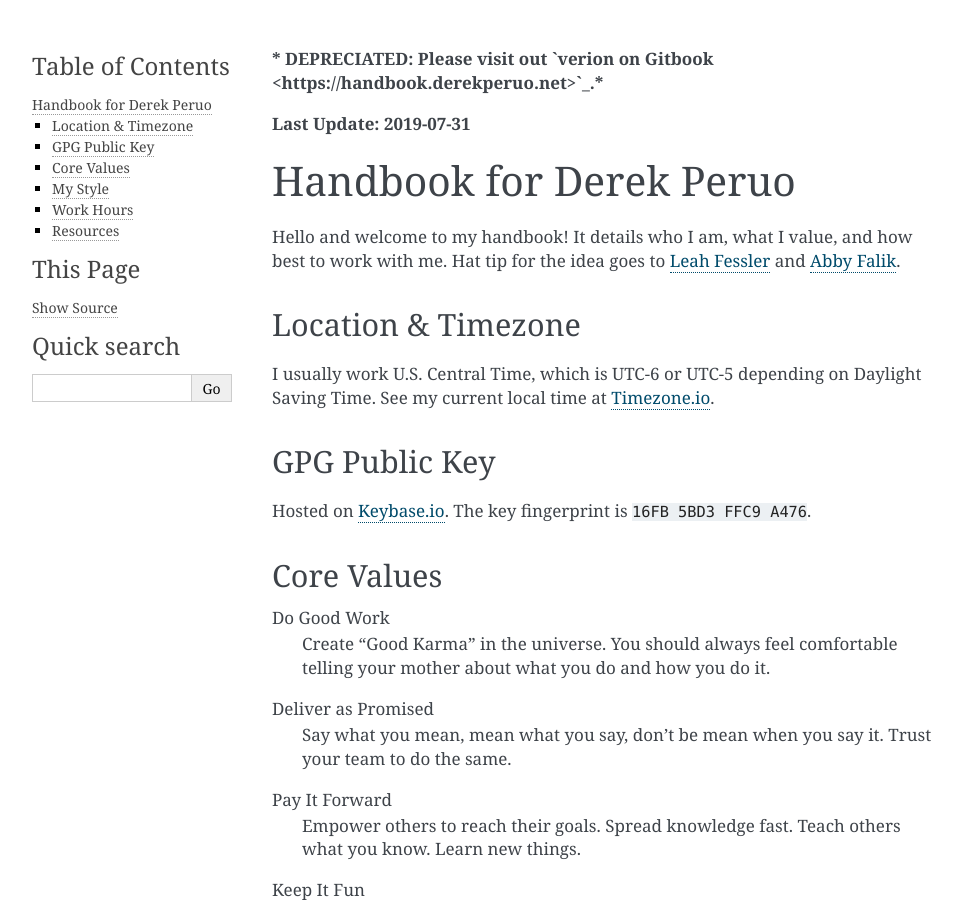
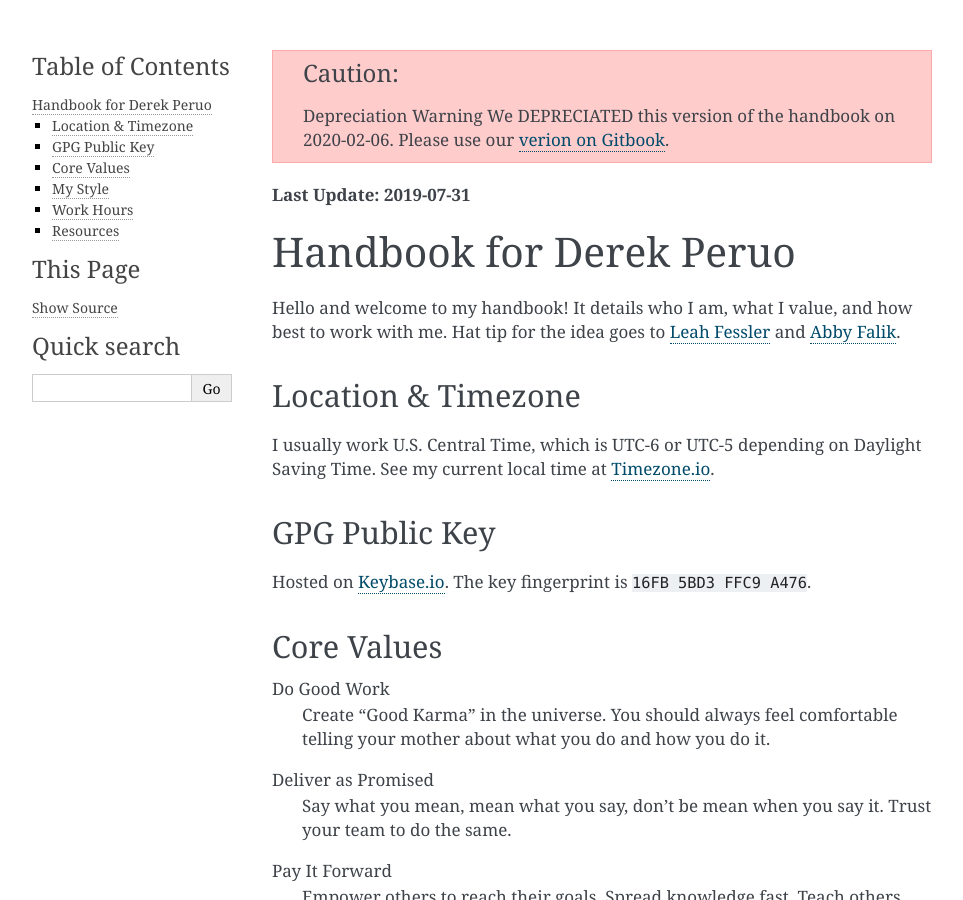
Before and after one commit to dperuo/about-me, a Sphinx documentation site: the page built from docs/index.rst, in a window 1280 px wide and 900 px high. Shown: the whole window, without its empty margins (148-1111 px from the left). Built offline with Sphinx 7.4.7, drawn with Linux system fonts in a browser that asks for light colours; pages that are not in the unit, such as notebooks, are missing from menus.

Commit message:
docs: ✏️ (index) Better depreciation warning

```diff
--- a/docs/index.rst
+++ b/docs/index.rst
@@ -1,7 +1,8 @@
 .. _Abby Falik: https://www.linkedin.com/pulse/leaders-need-user-manuals-what-i-learned-writing-mine-abby-falik
 .. _Leah Fessler: https://qz.com/1046131/writing-a-user-manual-at-work-makes-teams-less-anxious-and-more-productive/
 
-*** DEPRECIATED: Please visit out `verion on Gitbook <https://handbook.derekperuo.net>`_.***
+.. CAUTION:: Depreciation Warning
+   We DEPRECIATED this version of the handbook on 2020-02-06. Please use our `verion on Gitbook <https://handbook.derekperuo.net>`_.
 
 **Last Update: 2019-07-31**
 
```
